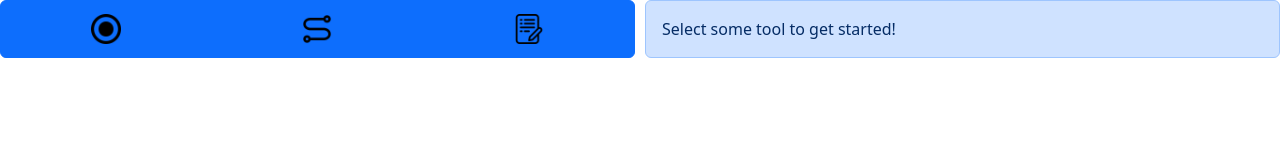
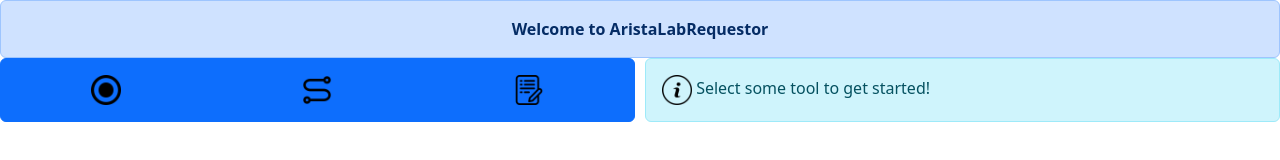
Before and after one commit to HenilMistry/AristaLabRequestor, a plain HTML site: page index.html in a window 1280 px wide. Drawn offline with nearby package versions, Linux system fonts and the light colour scheme.

Commit message:
Added headings and UI changes

```diff
--- a/index.html
+++ b/index.html
@@ -10,13 +10,14 @@
           <b>Sorry! Canvas is not supported in your browser!</b>
       </canvas>
 
+      <div class="alert alert-primary" role="alert" id="titleOfApp"> <center> <b>Welcome to AristaLabRequestor</b> </center> </div>
       <div class="group">
           <div class="btn-group" role="group" aria-label="Basic example">
               <button type="button" class="btn btn-primary" onclick="selectTool('Node')" title="Node Tool"><img src="./Asset/Icons/node.png" alt="Node Tool" width="30px"></button>
               <button type="button" class="btn btn-primary" onclick="selectTool('Connection')" title="Connection Tool"><img src="./Asset/Icons/connection.png" alt="Connection Tool" width="30px"></button>
               <button type="button" class="btn btn-primary" onclick="GenerateCode()" title="Output Tool"><img src="./Asset/Icons/script.png" alt="Output Tool" width="30px"></button>
           </div>
-          <div class="alert alert-primary" role="alert" id="label_info"> Select some tool to get started! </div>
+          <div class="alert alert-info" role="alert" id="label_info"> <img src="./Asset/Icons/info.png" alt="Information" width="30px"> Select some tool to get started! </div>
       </div>
 
       <!-- Node Configuration Model -->
```
